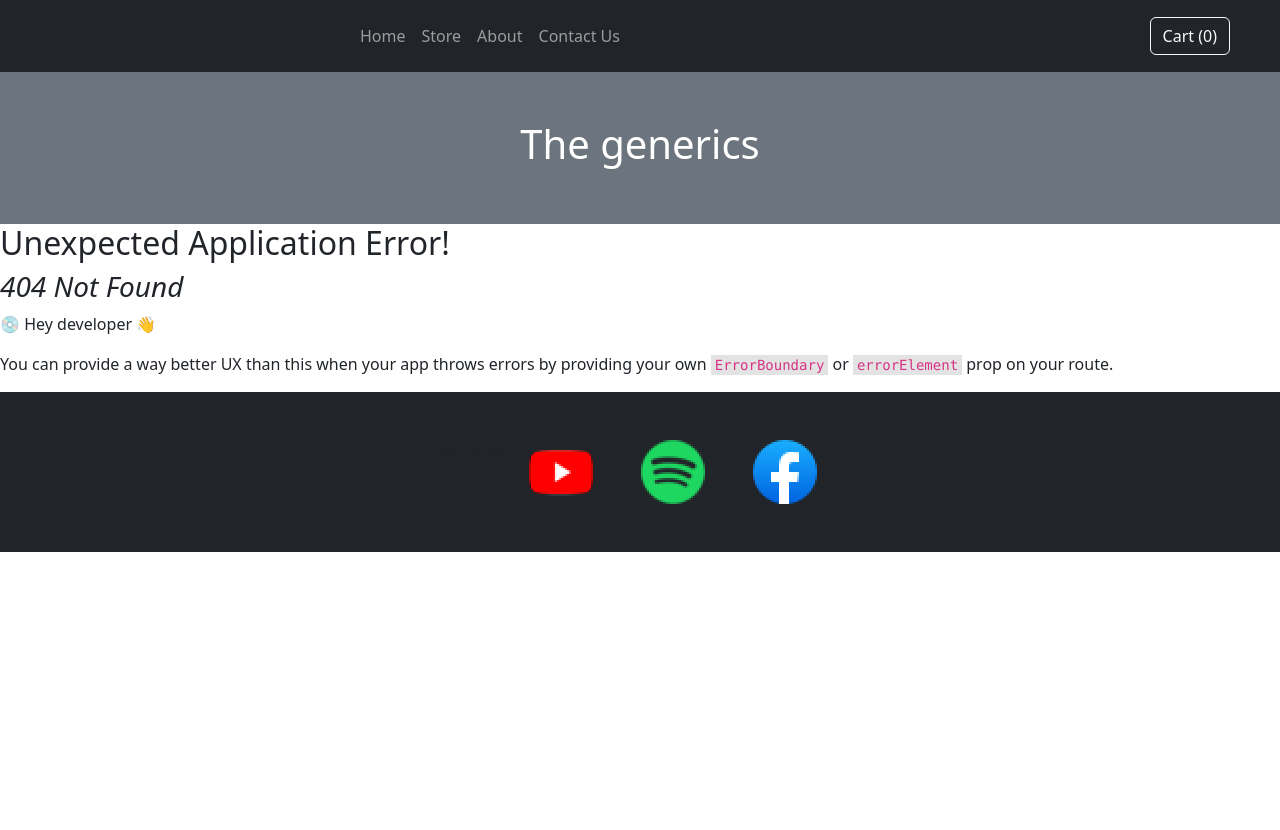
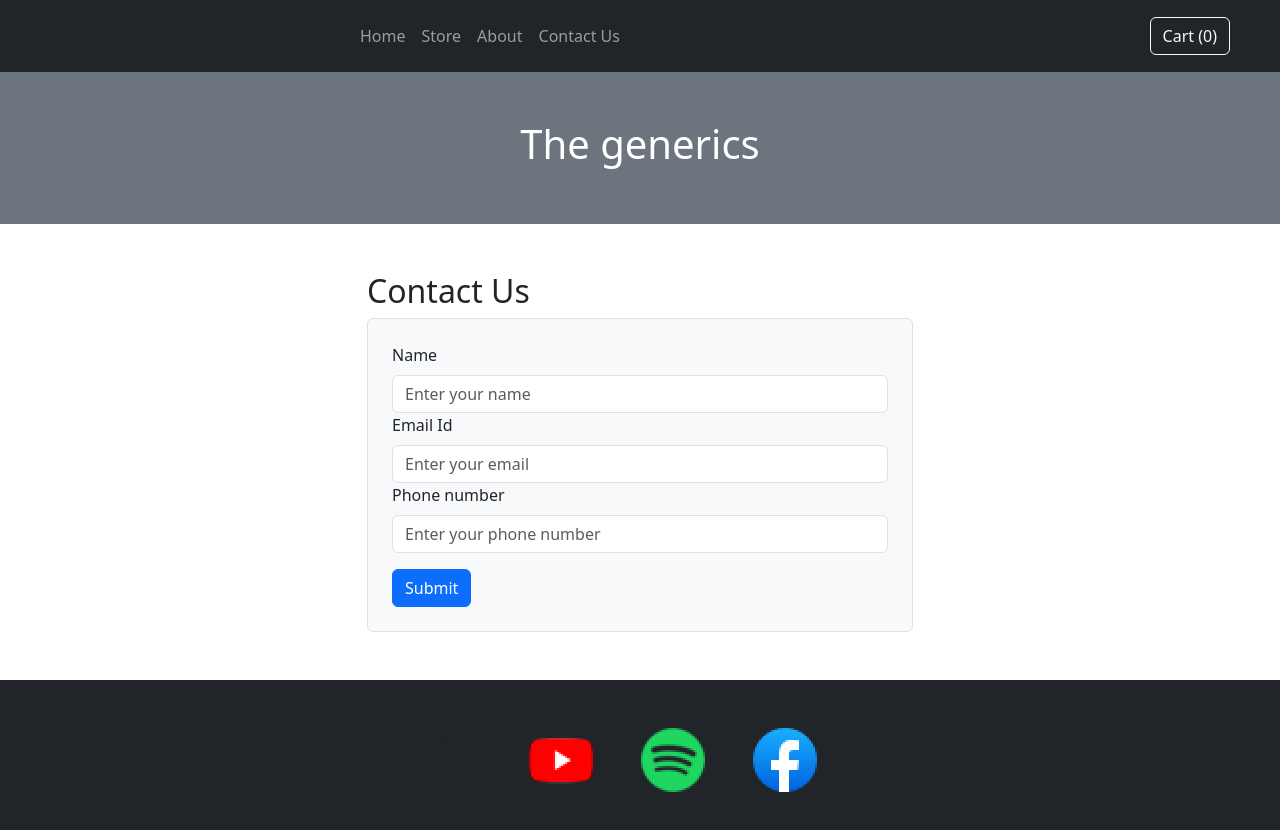
Before and after one commit to vanshika308/e-commerce, a React (Create React App) app: page /Contact in a window 1280 px wide. Before the commit this address had no page. Shown: the top 830 px of the page. Before the commit the page ends 800 px from the top, so only its background shows below. Built offline with nearby package versions, Linux system fonts and the light colour scheme.

Commit message:
Adding Contact US Page via REACT ROUTER

```diff
--- a/src/App.js
+++ b/src/App.js
@@ -8,14 +8,19 @@ import Cart from './components/Cart/Cart';
 import ProductProvider from './store/ProductProvider';
 import AboutPage from './pages/About';
 import HomePage from './pages/Home';
+import ContactPage from './pages/Contact';
 
-const routes =createBrowserRouter(
-  [ {path:'/',element:<Products/>},
-    { path: '/About', element: <AboutPage/>},
-    {path: '/Home', element: <HomePage/>}
-  ])
+
 
 function App() {
+
+  const routes =createBrowserRouter(
+    [ {path:'/',element:<Products/>},
+      { path: '/About', element: <AboutPage/>},
+      {path: '/Home', element: <HomePage/>},
+      {path:'/Contact', element:<ContactPage onAddUser={addUserHandler}/>}
+    ])
+
 
   const [cartIsShown,setCartIsShown]=useState(false);
   const showCartHandler=()=>{
@@ -24,6 +29,19 @@ function App() {
   const hideCartHandler =()=>{
     setCartIsShown(false);
   };
+
+
+  async function addUserHandler(user) {
+    const response = await fetch('https://e-commerce-11e66-default-rtdb.firebaseio.com/user.json', {
+      method: 'POST',
+      body: JSON.stringify(user),
+      headers: {
+        'Content-Type': 'application/json'
+      }
+    });
+    const data = await response.json();
+    console.log(data);
+  }
 
   return (
     <ProductProvider>
--- /dev/null
+++ b/src/pages/Contact.js
@@ -0,0 +1,73 @@
+import React, { useState } from 'react';
+import { Container, Row, Col, Form, Button } from 'react-bootstrap';
+import 'bootstrap/dist/css/bootstrap.min.css';
+
+const ContactPage = (props) => {
+
+
+   const[enteredName,setEnteredName]= useState('');
+   const[enteredEmail,setEnteredEmail]= useState('');
+   const[enteredPhoneNo,setEnteredPhoneNo]= useState('');
+
+
+   const nameChangeHandler=(event)=>{
+    setEnteredName(event.target.value);
+   }
+   const emailChangeHandler=(event)=>{
+    setEnteredEmail(event.target.value);
+   }
+   const phoneChangeHandler=(event)=>{
+    setEnteredPhoneNo(event.target.value);
+   }
+
+  const submitHandler=(event)=>{
+    event.preventDefault();
+    const user={
+        name: enteredName ,
+        email : enteredEmail  ,
+        phoneno : enteredPhoneNo,
+        id: Math.random(),
+    }
+    console.log("user",user)
+     props.onAddUser(user);
+    setEnteredName('');
+    setEnteredEmail('');
+    setEnteredPhoneNo('');
+  };
+
+
+
+
+
+  return (
+    <Container className="mt-5 pb-5">
+      <Row className="justify-content-center">
+        <Col md={6}>
+          <h2>Contact Us</h2>
+          <Form className="p-4 border rounded bg-light">
+            <Form.Group controlId="name">
+              <Form.Label>Name</Form.Label>
+              <Form.Control type="text" placeholder="Enter your name"  onChange={nameChangeHandler} value={enteredName}/>
+            </Form.Group>
+
+            <Form.Group controlId="email">
+              <Form.Label>Email Id</Form.Label>
+              <Form.Control type="email" placeholder="Enter your email" onChange={emailChangeHandler} value={enteredEmail}/>
+            </Form.Group>
+
+            <Form.Group controlId="phoneNumber">
+              <Form.Label>Phone number</Form.Label>
+              <Form.Control type="tel" placeholder="Enter your phone number" onChange={phoneChangeHandler} value={enteredPhoneNo}/>
+            </Form.Group>
+
+            <Button variant="primary" type="submit" className="mt-3" onClick={submitHandler}>
+              Submit
+            </Button>
+          </Form>
+        </Col>
+      </Row>
+    </Container>
+  );
+};
+
+export default ContactPage;
```
